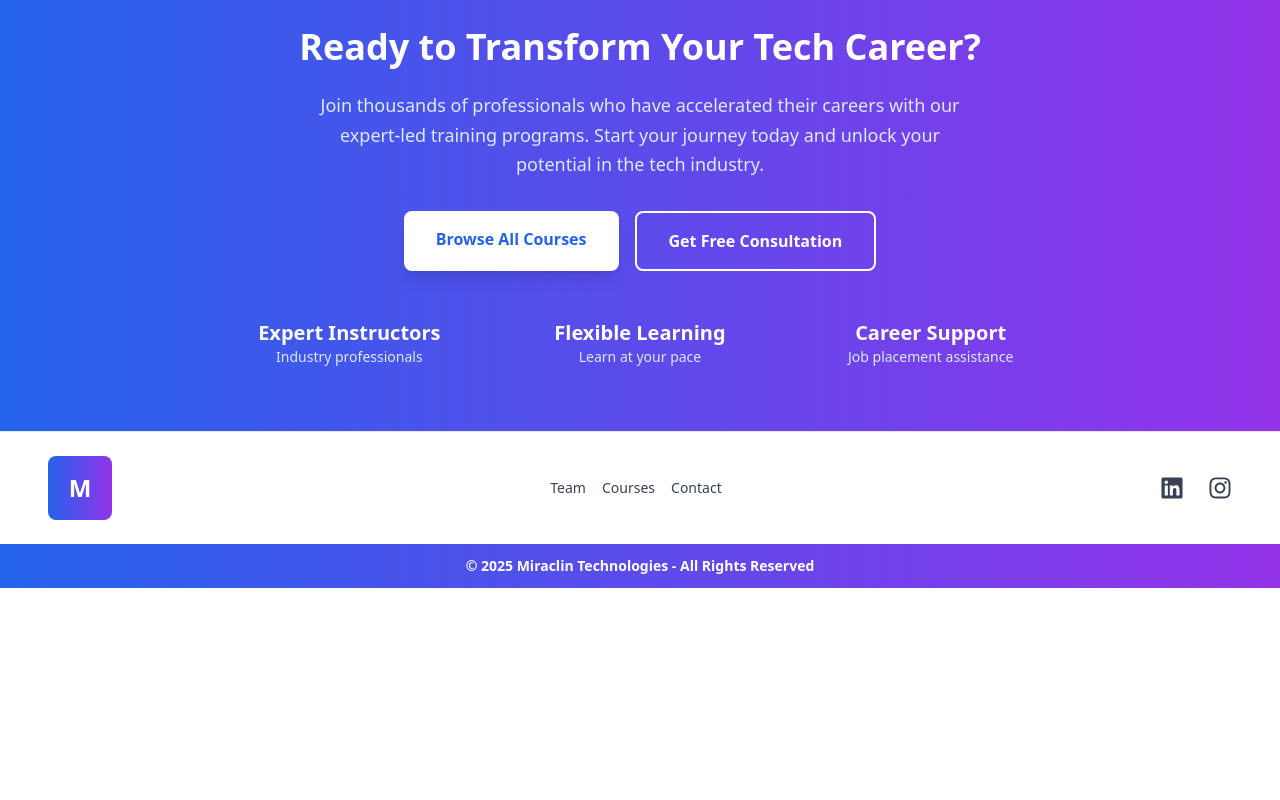
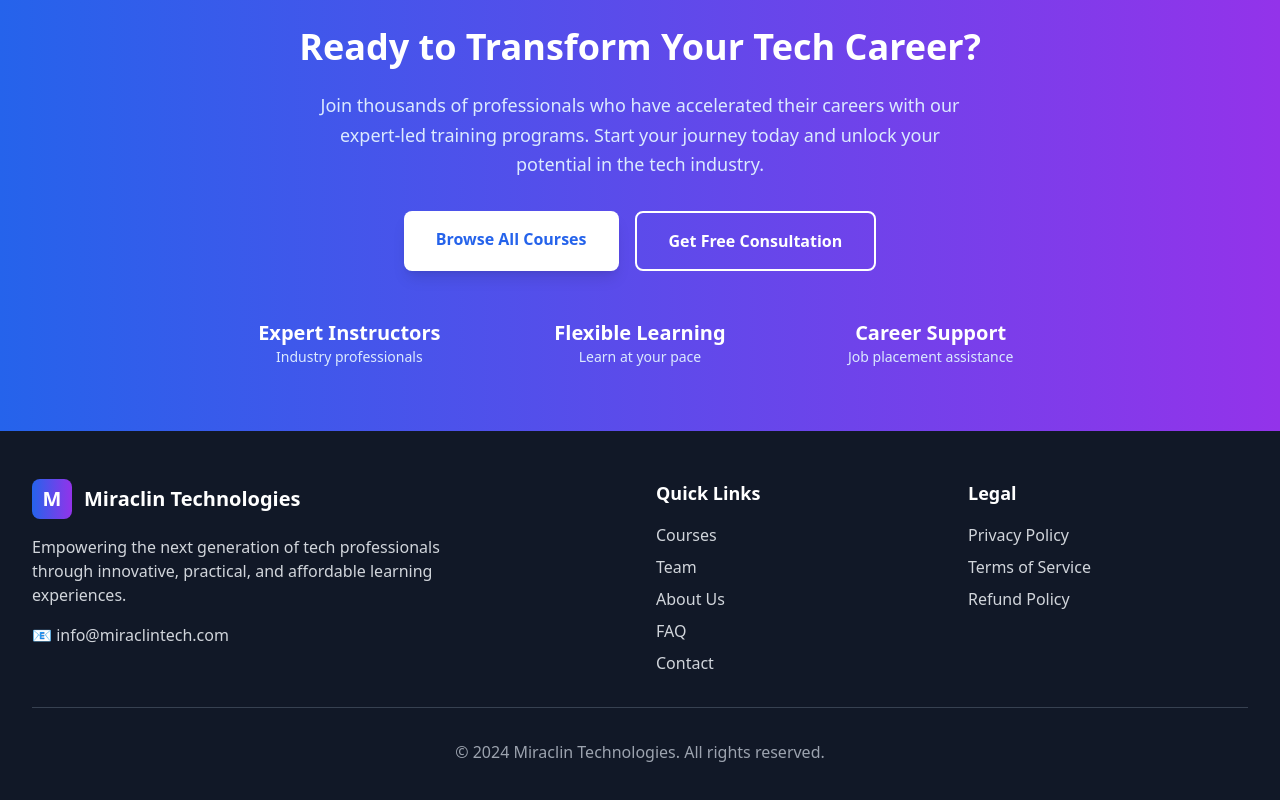
Before and after one commit to miracl-in/miracl-in.github.io, a Next.js app: page / in a window 1280 px wide. Shown: the part 5396-6196 px from the top of the page. Before the commit the page ends 5984 px from the top, so only its background shows below. Built offline with nearby package versions, Linux system fonts and the light colour scheme.

Commit message:
Update Footer.tsx

```diff
--- a/components/Footer.tsx
+++ b/components/Footer.tsx
@@ -1,69 +1,56 @@
-import Link from "next/link"
-import { FaLinkedin, FaInstagram } from "react-icons/fa"
-
-const footerLinks = [
-  { name: "Team", href: "/team" },
-  { name: "Courses", href: "/courses" },
-  { name: "Contact", href: "/contact" }
-]
-
-const socialLinks = [
-  {
-    icon: <FaLinkedin size={24} />,
-    href: "https://linkedin.com/company/miraclin-technologies",
-    label: "LinkedIn"
-  },
-  {
-    icon: <FaInstagram size={24} />,
-    href: "https://instagram.com/miraclin_technologies",
-    label: "Instagram"
-  }
-]
-
 export default function Footer() {
   return (
-    <footer id="contact" className="w-full bg-white/90 backdrop-blur-md border-t border-gray-200">
-      <div className="max-w-7xl mx-auto flex flex-col md:flex-row items-center justify-between py-6 px-6 md:px-12 gap-6">
-        <Link href="/" className="flex items-center gap-3">
-          <div className="w-16 h-16 bg-gradient-to-r from-blue-600 to-purple-600 rounded-lg flex items-center justify-center">
-            <span className="text-white font-bold text-2xl">M</span>
+    <footer className="bg-gray-900 text-white py-12">
+      <div className="max-w-7xl mx-auto px-4 md:px-6 lg:px-8">
+        <div className="grid grid-cols-1 md:grid-cols-4 gap-8">
+
+          {/* Company Info */}
+          <div className="md:col-span-2">
+            <div className="flex items-center gap-3 mb-4">
+              <div className="w-10 h-10 bg-gradient-to-r from-blue-600 to-purple-600 rounded-lg flex items-center justify-center">
+                <span className="text-white font-bold text-xl">M</span>
+              </div>
+              <span className="text-xl font-bold">Miraclin Technologies</span>
+            </div>
+            <p className="text-gray-300 mb-4 max-w-md">
+              Empowering the next generation of tech professionals through innovative, practical, and affordable learning experiences.
+            </p>
+            <div className="flex gap-4">
+              <a href="mailto:info@miraclintech.com" className="text-gray-300 hover:text-white transition-colors">
+                📧 info@miraclintech.com
+              </a>
+            </div>
           </div>
-        </Link>
 
-        <ul className="flex flex-col items-center justify-between md:flex-row gap-4 text-gray-700 text-sm font-medium">
-          {footerLinks.map((link) => (
-            <li key={link.name}>
-              <Link
-                href={link.href}
-                className="hover:text-blue-600 transition-colors"
-              >
-                {link.name}
-              </Link>
-            </li>
-          ))}
-        </ul>
+          {/* Quick Links */}
+          <div>
+            <h3 className="text-lg font-semibold mb-4">Quick Links</h3>
+            <ul className="space-y-2">
+              <li><a href="/courses" className="text-gray-300 hover:text-white transition-colors">Courses</a></li>
+              <li><a href="/team" className="text-gray-300 hover:text-white transition-colors">Team</a></li>
+              <li><a href="/about" className="text-gray-300 hover:text-white transition-colors">About Us</a></li>
+              <li><a href="/faq" className="text-gray-300 hover:text-white transition-colors">FAQ</a></li>
+              <li><a href="/contact" className="text-gray-300 hover:text-white transition-colors">Contact</a></li>
+            </ul>
+          </div>
 
-        <ul className="flex gap-6 text-gray-700">
-          {socialLinks.map(({ icon, href, label }) => (
-            <li key={label}>
-              <Link
-                href={href}
-                target="_blank"
-                rel="noopener noreferrer"
-                className="hover:text-blue-600 transition-colors"
-                aria-label={`Visit our ${label}`}
-              >
-                {icon}
-              </Link>
-            </li>
-          ))}
-        </ul>
-      </div>
+          {/* Legal */}
+          <div>
+            <h3 className="text-lg font-semibold mb-4">Legal</h3>
+            <ul className="space-y-2">
+              <li><a href="/privacy" className="text-gray-300 hover:text-white transition-colors">Privacy Policy</a></li>
+              <li><a href="/privacy#terms-of-service" className="text-gray-300 hover:text-white transition-colors">Terms of Service</a></li>
+              <li><a href="/privacy#refund-policy" className="text-gray-300 hover:text-white transition-colors">Refund Policy</a></li>
+            </ul>
+          </div>
 
-      <div className="bg-gradient-to-r from-blue-600 to-purple-600 py-3">
-        <p className="text-center text-white font-semibold text-sm">
-          &copy; {new Date().getFullYear()} Miraclin Technologies - All Rights Reserved
-        </p>
+        </div>
+
+        <div className="border-t border-gray-700 mt-8 pt-8 text-center">
+          <p className="text-gray-400">
+            © 2024 Miraclin Technologies. All rights reserved.
+          </p>
+        </div>
       </div>
     </footer>
   )
```
